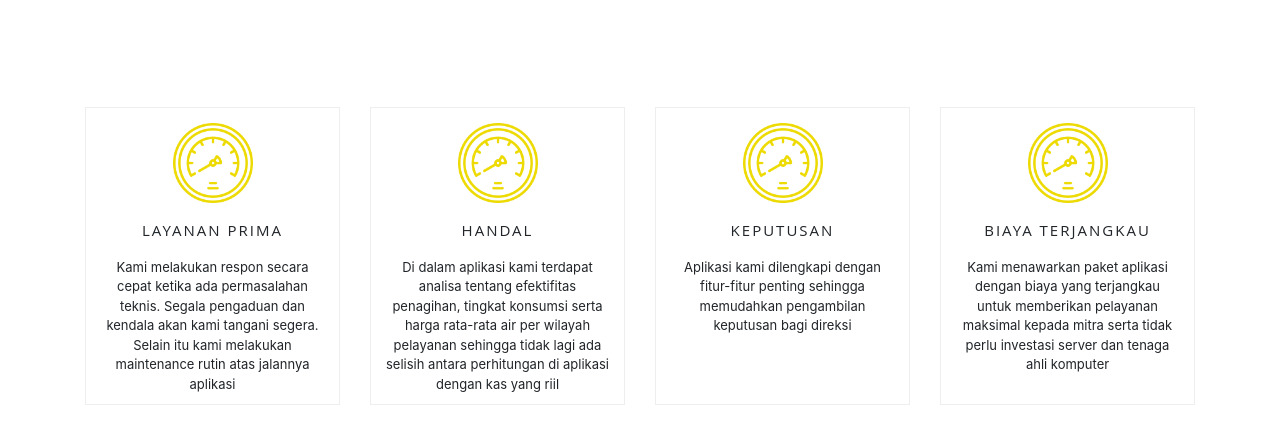
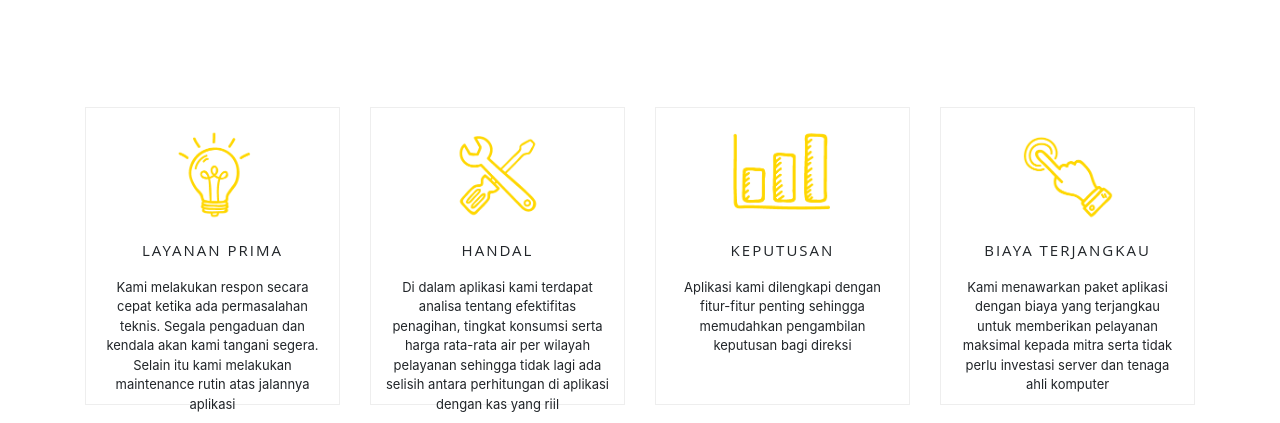
Before and after one commit to noprisigit/kundika_compro, a plain HTML site: page index.html in a window 1280 px wide. Shown: the part 739-1162 px from the top of the page. Drawn offline with Linux system fonts and the light colour scheme; a web font is replaced by a local one.

Commit message:
update icon

```diff
--- a/index.html
+++ b/index.html
@@ -70,7 +70,7 @@
          <div class="row mt-3">
             <div class="col-12 col-sm-12 col-md-3">
                <div class="box">
-                  <img src="img/barometer.png" class="d-flex mx-auto mb-3" alt="" width="80" height="80">
+                  <img src="img/icon/Artboard 3 copy 40.png" class="d-flex mx-auto mb-3" alt="" width="120">
                   <p class="box-title">Layanan Prima</p>
                   <p class="box-description">
                      Kami melakukan respon secara cepat ketika ada permasalahan teknis. Segala pengaduan dan kendala
@@ -80,7 +80,7 @@
             </div>
             <div class="col-12 col-sm-12 col-md-3">
                <div class="box">
-                  <img src="img/barometer.png" class="d-flex mx-auto mb-3" alt="" width="80" height="80">
+                  <img src="img/icon/Artboard 3 copy 60.png" class="d-flex mx-auto mb-3" alt="" width="120">
                   <p class="box-title">Handal</p>
                   <p class="box-description">
                      Di dalam aplikasi kami terdapat analisa tentang efektifitas penagihan, tingkat konsumsi serta harga
@@ -91,7 +91,7 @@
             </div>
             <div class="col-12 col-sm-12 col-md-3">
                <div class="box">
-                  <img src="img/barometer.png" class="d-flex mx-auto mb-3" alt="" width="80" height="80">
+                  <img src="img/icon/Artboard 3 copy 50.png" class="d-flex mx-auto mb-3" alt="" width="120">
                   <p class="box-title">Keputusan</p>
                   <p class="box-description">
                      Aplikasi kami dilengkapi dengan fitur-fitur penting sehingga memudahkan pengambilan keputusan bagi
@@ -101,7 +101,7 @@
             </div>
             <div class="col-12 col-sm-12 col-md-3">
                <div class="box">
-                  <img src="img/barometer.png" class="d-flex mx-auto mb-3" alt="" width="80" height="80">
+                  <img src="img/icon/Artboard 30.png" class="d-flex mx-auto mb-3" alt="" width="120">
                   <p class="box-title">Biaya Terjangkau</p>
                   <p class="box-description">
                      Kami menawarkan paket aplikasi dengan biaya yang terjangkau untuk memberikan pelayanan maksimal
```
Also changed, not shown: img/partner/bank-bri.png (added), img/partner/pt-pos-indonesia.png (added).
